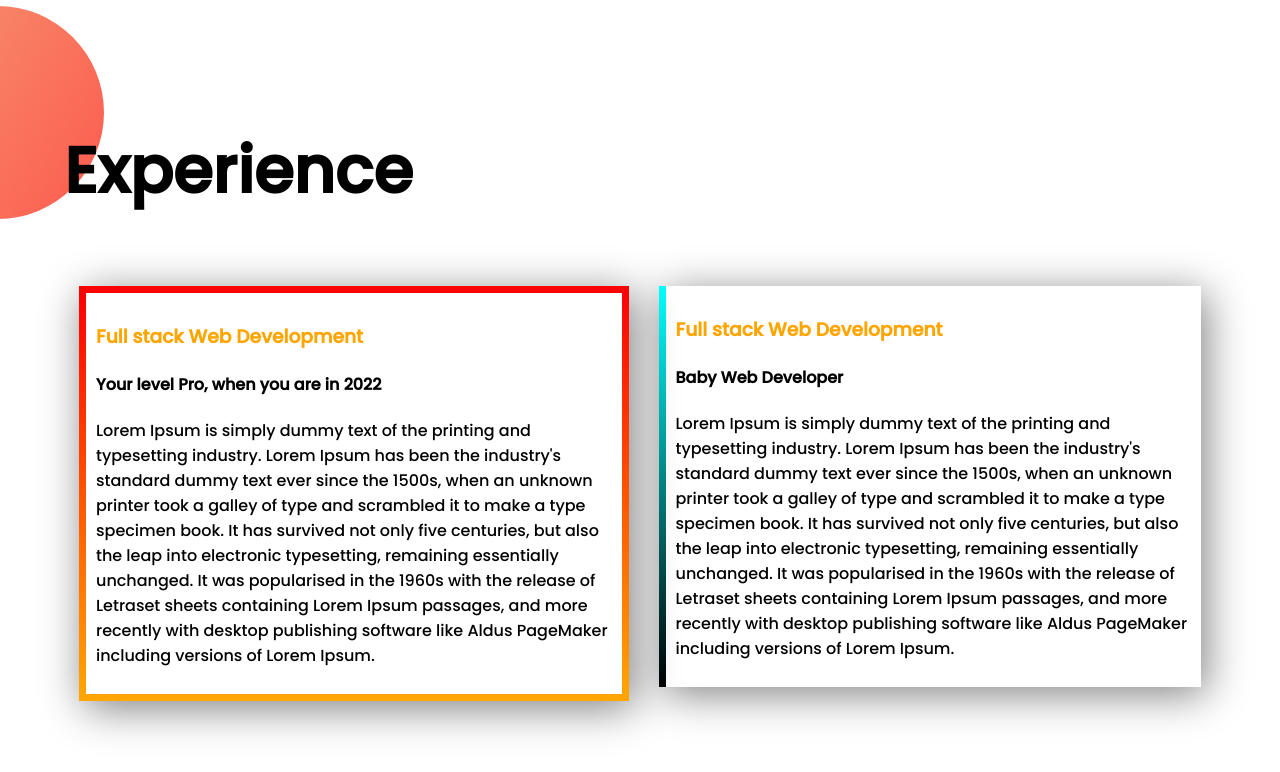
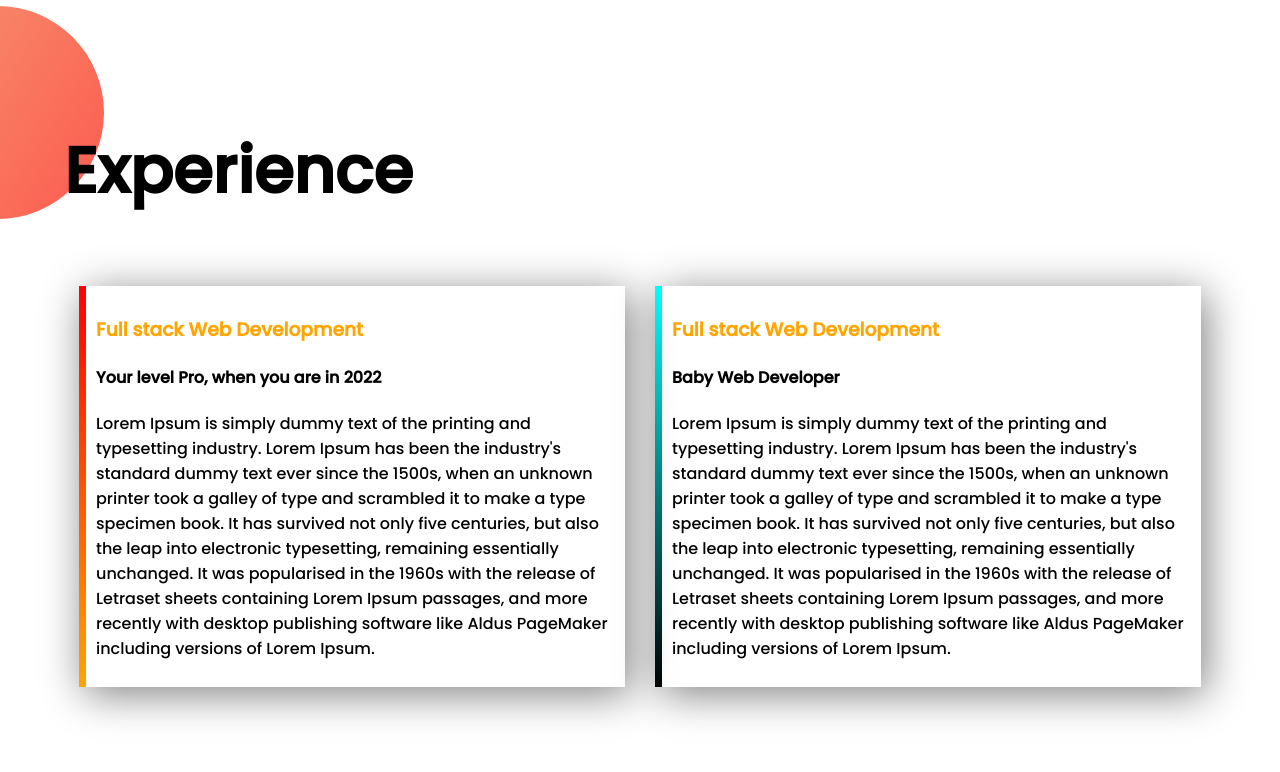
Before and after one commit to ash-habib/professional-portfolio, a plain HTML site: page index.html in a window 1280 px wide. Shown: the part 1448-2220 px from the top of the page. Drawn offline with Linux system fonts and the light colour scheme.

Commit message:
border change

```diff
--- a/style.css
+++ b/style.css
@@ -61,7 +61,7 @@ h1 {
     margin: 15px;
 }
 .full-stack {
-    border: 7px solid;
+    border-left: 7px solid;
     border-image: linear-gradient(
 180deg,red,orange);
     border-image-slice: 1;
```
